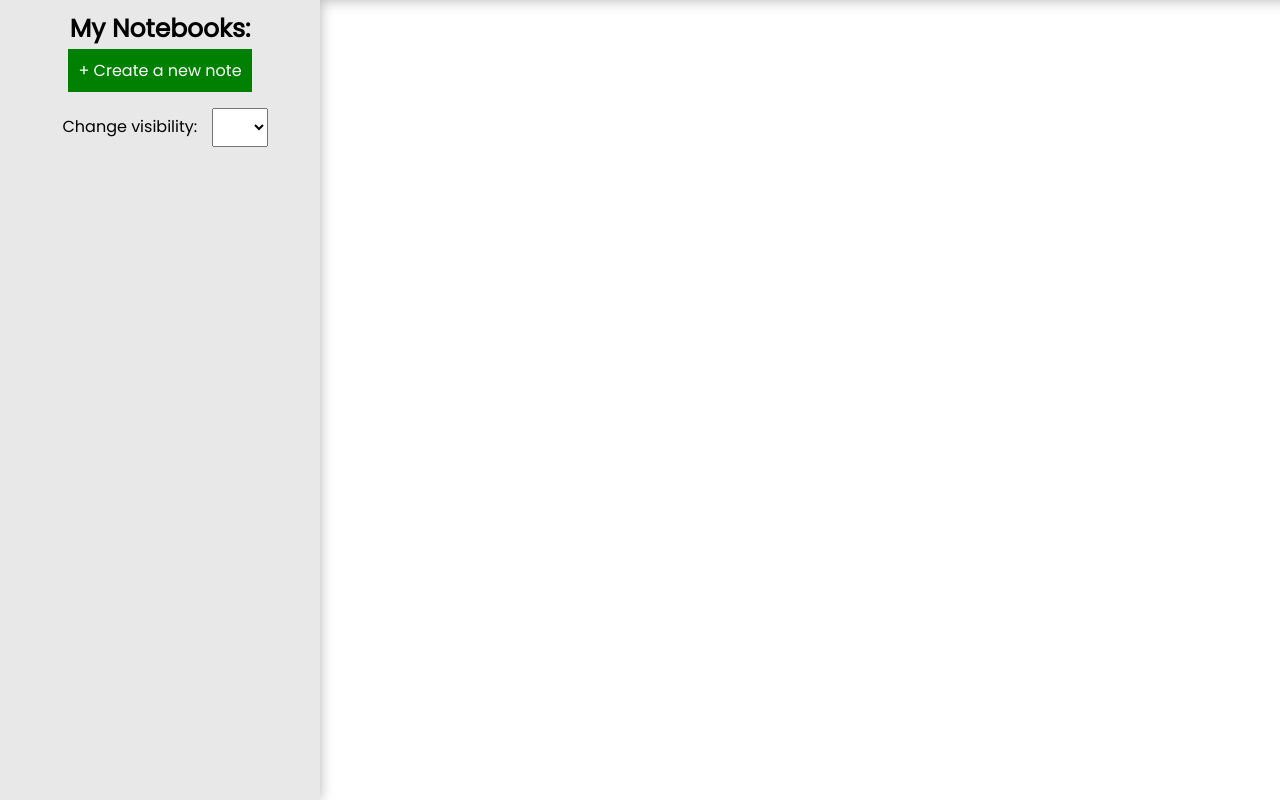
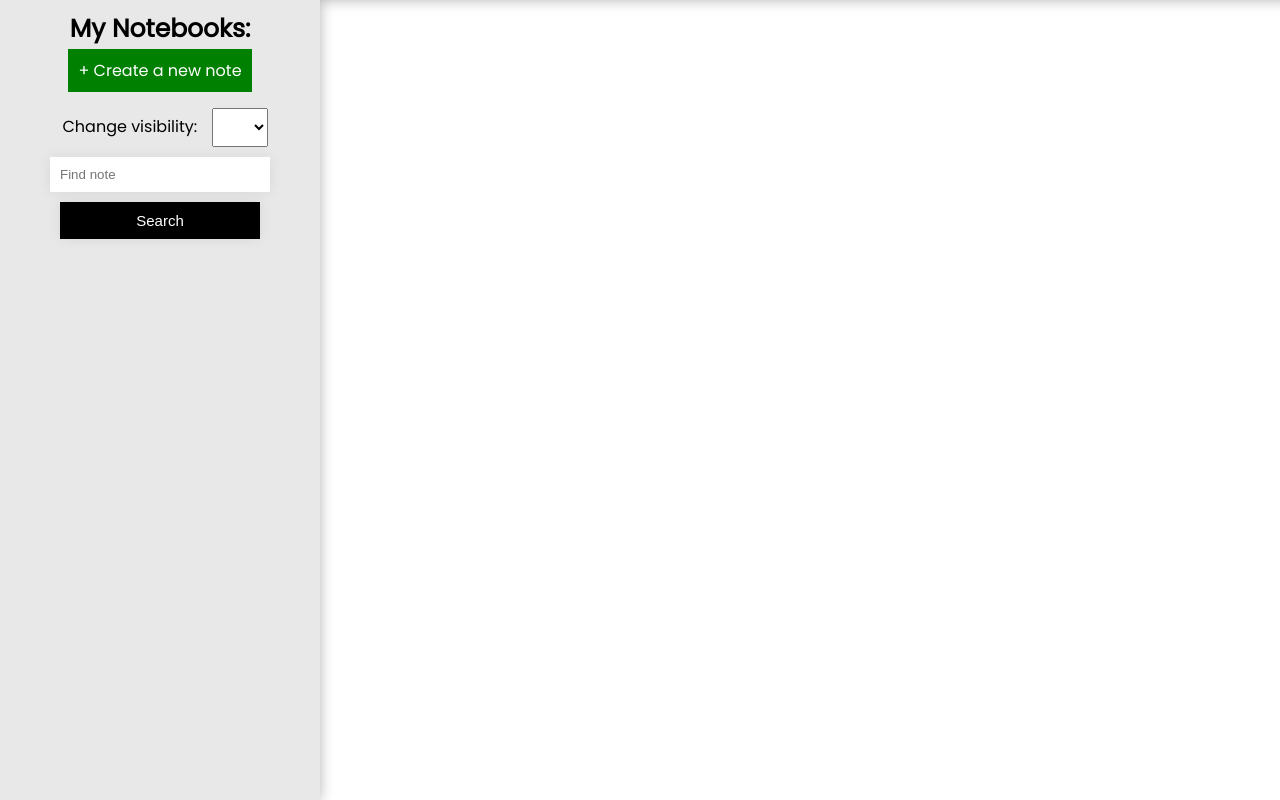
Before and after one commit to MateuszKon/NotesCoC, a Flask app: page /home in a window 1280 px wide. Shown: the part 65-865 px from the top of the page. Run offline with Flask 2, Linux system fonts and the light colour scheme; data that the repository does not hold is empty.

Commit message:
Adding search bar for notes

```diff
--- a/app.py
+++ b/app.py
@@ -27,7 +27,10 @@ def create_tables():
 
 # Home routes
 app.add_url_rule("/", view_func=HomeRoutes.index)
-app.add_url_rule("/home", view_func=HomeRoutes.home)
+app.add_url_rule("/home",
+                 view_func=HomeRoutes.home,
+                 methods=["GET", "POST"],
+                 )
 
 # Note routes
 app.add_url_rule("/new_note",
@@ -38,6 +41,7 @@ app.add_url_rule("/note/<int:note_id>/edit",
                  view_func=NoteRoutes.edit_note,
                  methods=["GET", "POST"],
                  )
+
 app.add_url_rule("/note/<int:note_id>/delete",
                  view_func=NoteRoutes.delete_note,
                  methods=["GET", "POST", "DELETE"],
--- a/models/notes.py
+++ b/models/notes.py
@@ -50,4 +50,4 @@ class NoteModel(db.Model):
             return cls.get_all()
         return cls.query.join(NoteModel.persons_visibility).filter_by(
             name=person_name
-        )
+        ).all()
--- a/routes/home.py
+++ b/routes/home.py
@@ -1,4 +1,4 @@
-from flask import render_template, redirect, url_for, request
+from flask import render_template, redirect, url_for, request, make_response
 
 from models.notes import NoteModel
 from models.persons import PersonModel
@@ -13,8 +13,31 @@ class HomeRoutes:
     @classmethod
     def home(cls):
         visibility_selection = request.cookies.get("visibility_selection")
+        notes = NoteModel.get_all_visible(visibility_selection)
+        persons = PersonModel.get_all()
+        if request.method == "POST":
+            search = request.form["search"]
+            search_words = search.split(" ")
+            notes_searching = set(notes)
+            notes_filtered = set()
+            for word in search_words:
+                notes_to_remove_from_search = set()
+                for note in notes_searching:
+                    if word in note.title or word in note.content:
+                        notes_filtered.add(note)
+                        notes_to_remove_from_search.add(note)
+                notes_searching -= notes_to_remove_from_search
+            notes = list(notes_filtered)
+
+            return render_template(
+                "index.html",
+                notes=notes,
+                persons=persons,
+                search=search,
+            )
+
         return render_template(
             "index.html",
-            notes=NoteModel.get_all_visible(visibility_selection),
-            persons=PersonModel.get_all(),
+            notes=notes,
+            persons=persons,
         )
--- a/templates/index.html
+++ b/templates/index.html
@@ -16,6 +16,11 @@
 	    getCookie('visibility_selection');
     })();</script>
 </select>
+<form action="{{ url_for('home') }}" method="post" id="search_form">
+    <input type="text" placeholder="Find note" name="search"
+           value="{{ search }}">
+    <input type="submit" value="Search">
+</form>
 {% endblock %}
 {% block main %}
 {% for note in notes %}
```
